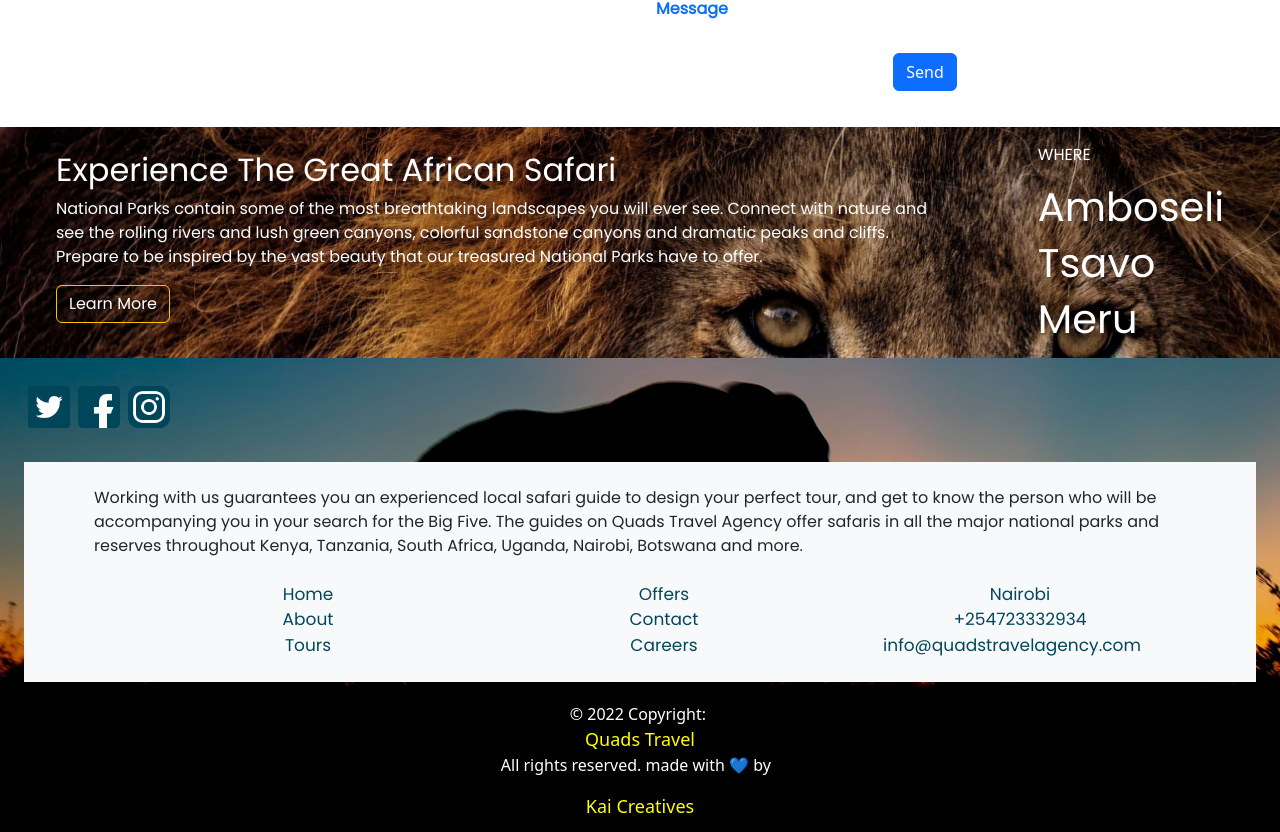
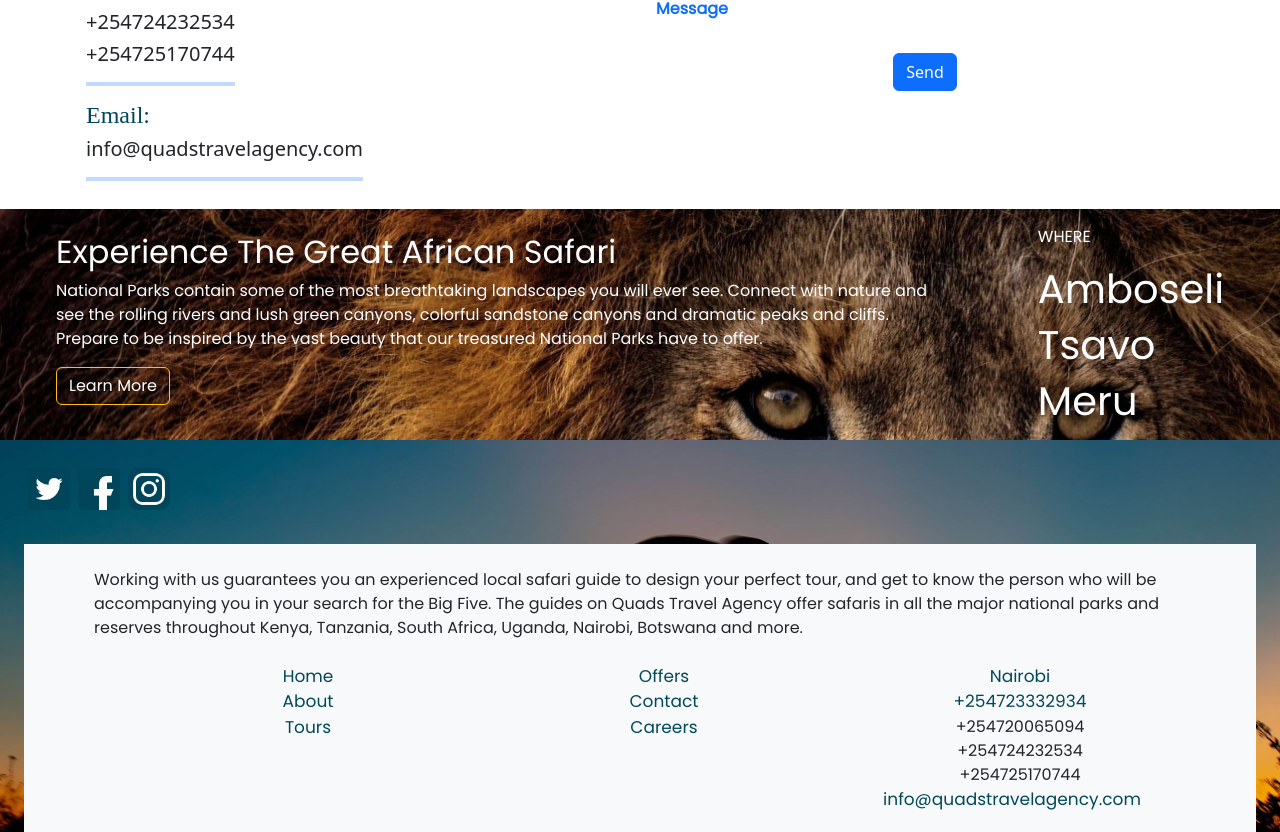
Before and after one commit to Gideon-kirimanjaro/Quads-Travel-Agency, a Next.js app: page /tours/1 in a window 1280 px wide. Shown: the part 2170-3002 px from the top of the page. Built offline with nearby package versions, Linux system fonts and the light colour scheme.

Commit message:
updated contacts

```diff
--- a/components/Contact/ContactComponent/ContactsSection/ContactSection.js
+++ b/components/Contact/ContactComponent/ContactsSection/ContactSection.js
@@ -3,11 +3,28 @@ import Styles from "./ContactSection.module.css";
 const ContactSection = () => {
   const contactDetails = [
     { key: 1, title: "Office Locations:", description: "Nairobi" },
-    { key: 2, title: "Office Tel:", description: "+254723332934" },
-    { key: 3, title: "Whatsapp:", description: "+254723332934" },
+    {
+      key: 2,
+      title: "Office Tel:",
+      description: "+254723332934,+254720065094,+254724232534,+254725170744 ",
+    },
+    {
+      key: 3,
+      title: "Whatsapp:",
+      description: "+254723332934,+254720065094,+254724232534,+254725170744 ",
+    },
     { key: 4, title: "Email:", description: "info@quadstravelagency.com" },
   ];
-
+  const contacts = contactDetails.find((item) => item.key === 2);
+  const { description } = contacts;
+  const descriptionArr = description.split(",");
+  const extendedDescription = descriptionArr.map((item) => {
+    return (
+      <>
+        <h5>{item}</h5>
+      </>
+    );
+  });
   return (
     <div className="d-flex justify-content-centre p-1 mt-md-4">
       <div>
@@ -15,8 +32,18 @@ const ContactSection = () => {
         {contactDetails.map((item, index) => {
           return (
             <div className={Styles.contacts} key={item.key}>
-              <h2>{item.title}</h2>
-              <h5>{item.description}</h5>
+              <div>
+                <h2>{item.title}</h2>
+                <div>
+                  {!item.description.includes(",") ? (
+                    <h5>{item.description}</h5>
+                  ) : (
+                    extendedDescription
+                  )}
+                </div>
+
+                <hr className="bg-primary border-4 border-top border-primary" />
+              </div>
             </div>
           );
         })}
--- a/components/Ui/FooterContainer/FooterContainer.js
+++ b/components/Ui/FooterContainer/FooterContainer.js
@@ -86,18 +86,21 @@ const FooterContainer = () => {
                       </Link>
                     </li>
                     <li>
-                      <Link href="tel:+254-707-000-574" className="text-dark">
+                      <Link href="tel:+254-723-332-934" className="text-dark">
                         +254723332934
                       </Link>
+                      <div>+254720065094</div>
+                      <div>+254724232534</div>
+                      <div>+254725170744</div>
                     </li>
                     <li className="">
                       <div className="me-3">
-                        <Link
+                        <a
                           href="mailto:info@quadstravelagency.com"
                           className={Styles.mailLink}
                         >
                           info@quadstravelagency.com
-                        </Link>
+                        </a>
                       </div>
                     </li>
                   </ul>
```
